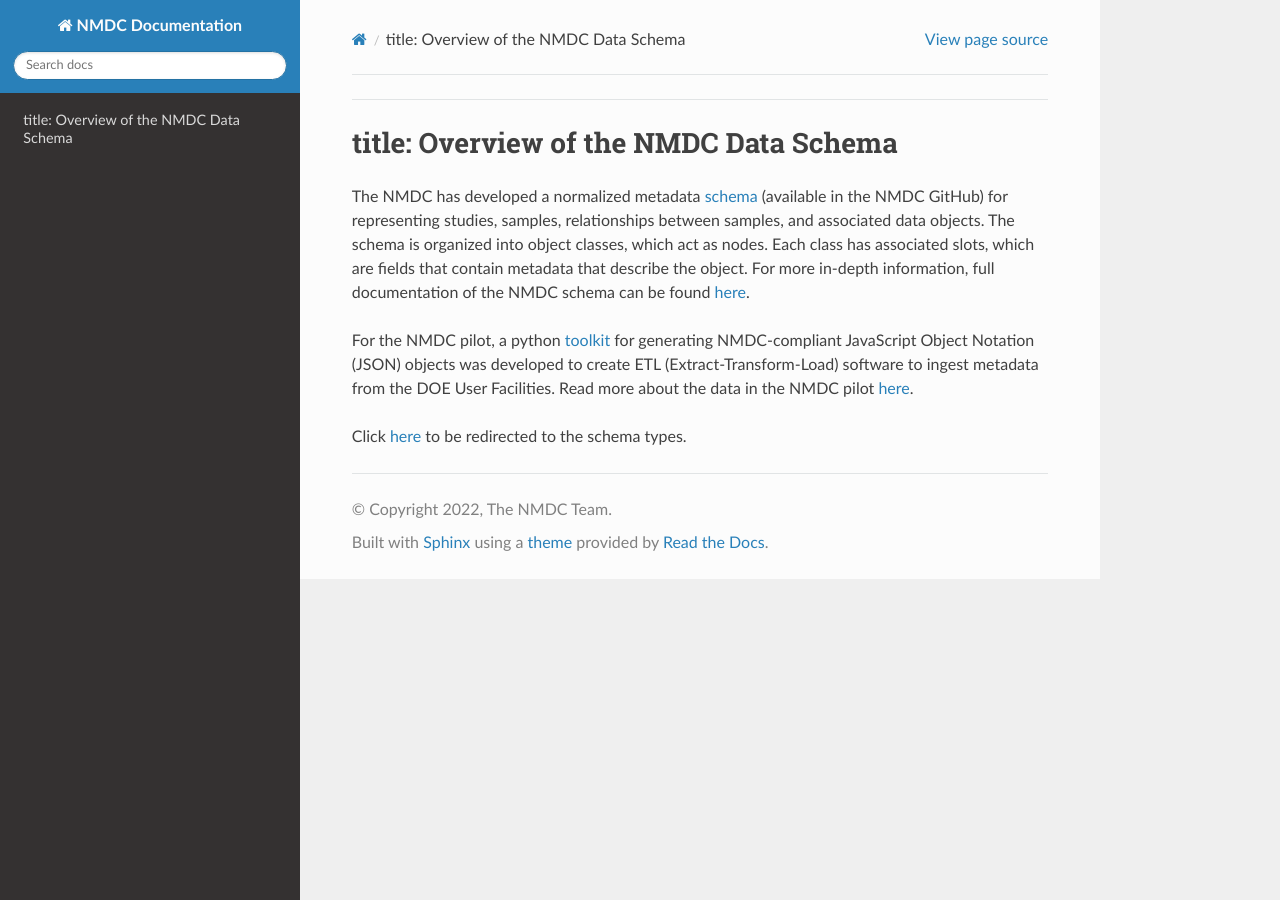
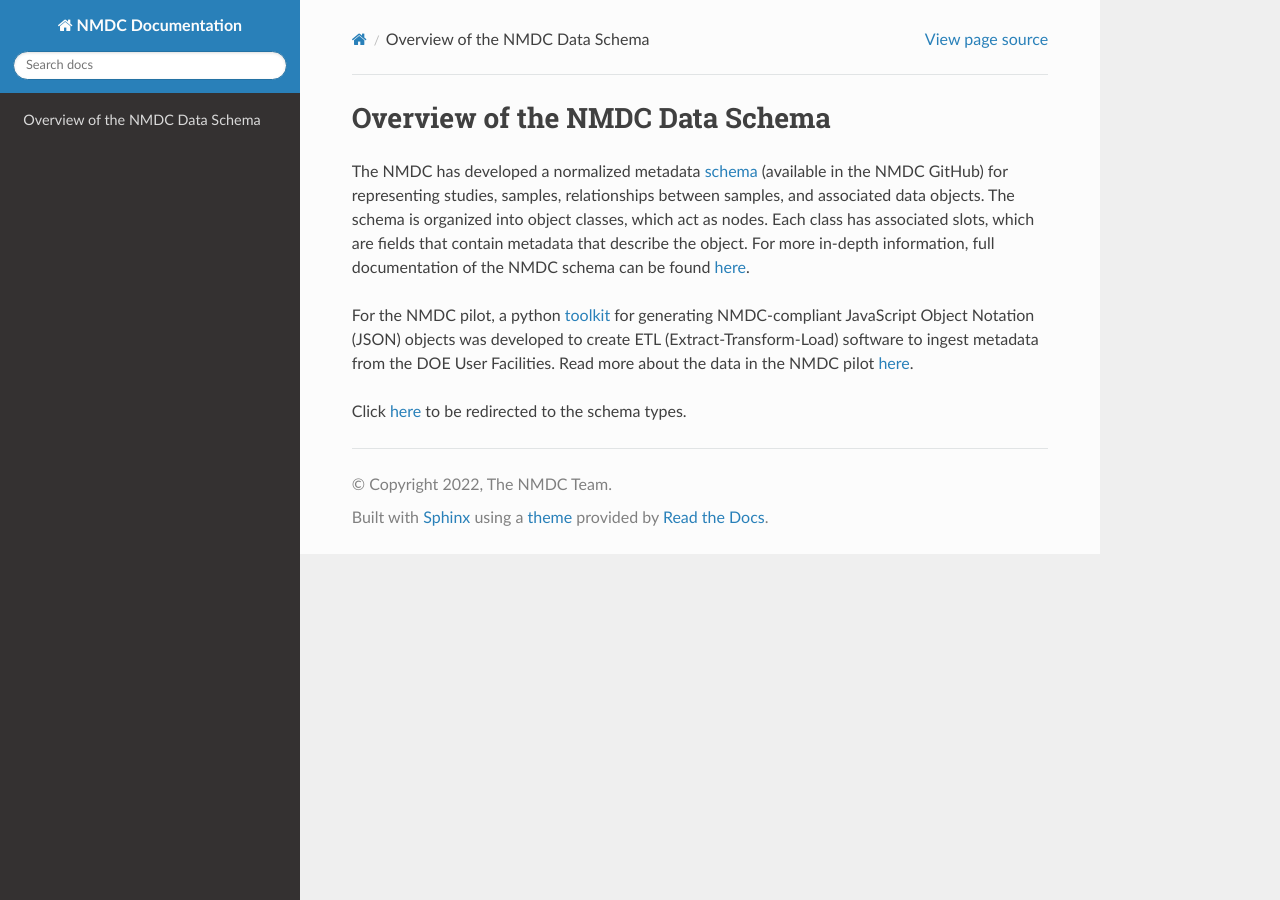
Before and after one commit to yxu-lanl/mynmdc-docs, a Sphinx documentation site: the page built from docs/chapters/standards/schema_index.md, in a window 1280 px wide. Built offline with Sphinx 7.4.7 and the Read the Docs theme 2.0.0, drawn with Linux system fonts in a browser that asks for light colours; part of the change alters nothing that is shown.

Commit message:
Update docs/chapters/standards/schema_index.md

```diff
--- a/docs/chapters/standards/schema_index.md
+++ b/docs/chapters/standards/schema_index.md
@@ -1,6 +1,4 @@
----
-title: Overview of the NMDC Data Schema
----
+# Overview of the NMDC Data Schema
 
 The NMDC has developed a normalized metadata
 [schema](https://github.com/microbiomedata/nmdc-metadata) (available in
```
